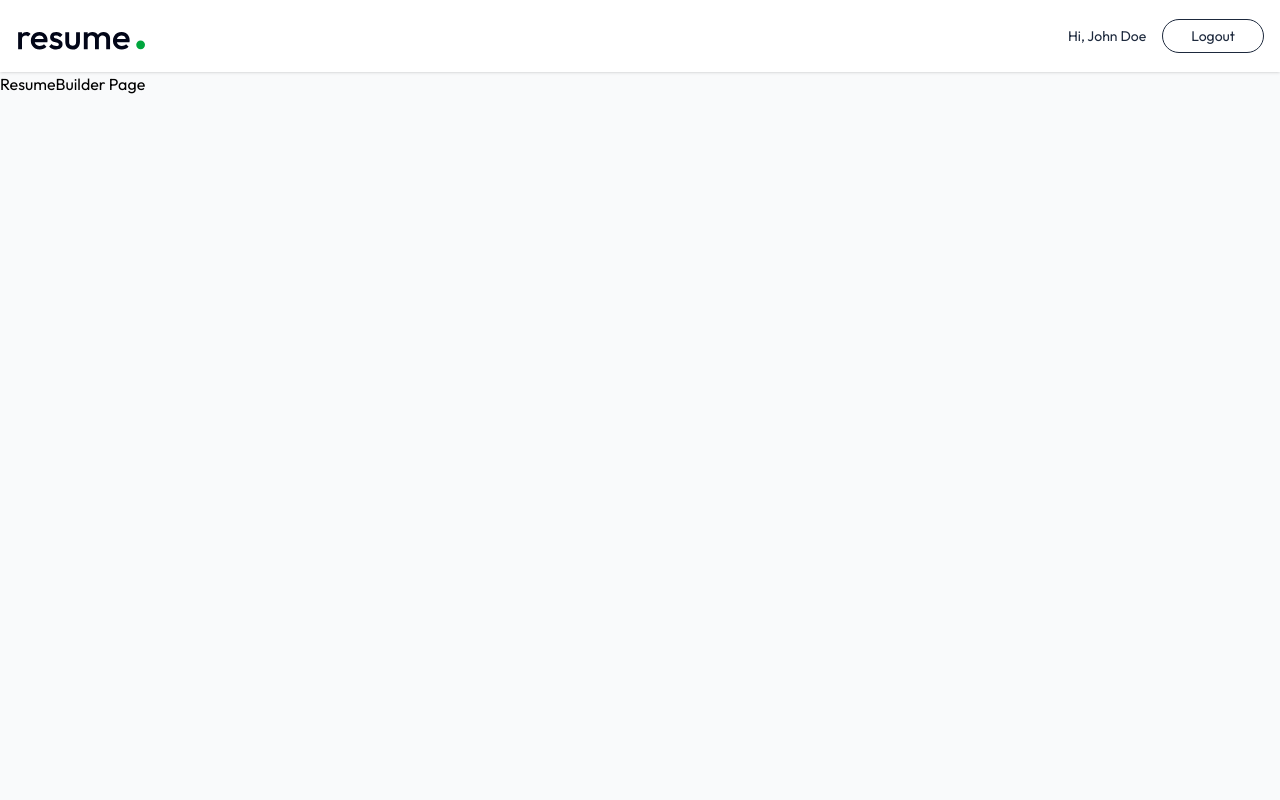
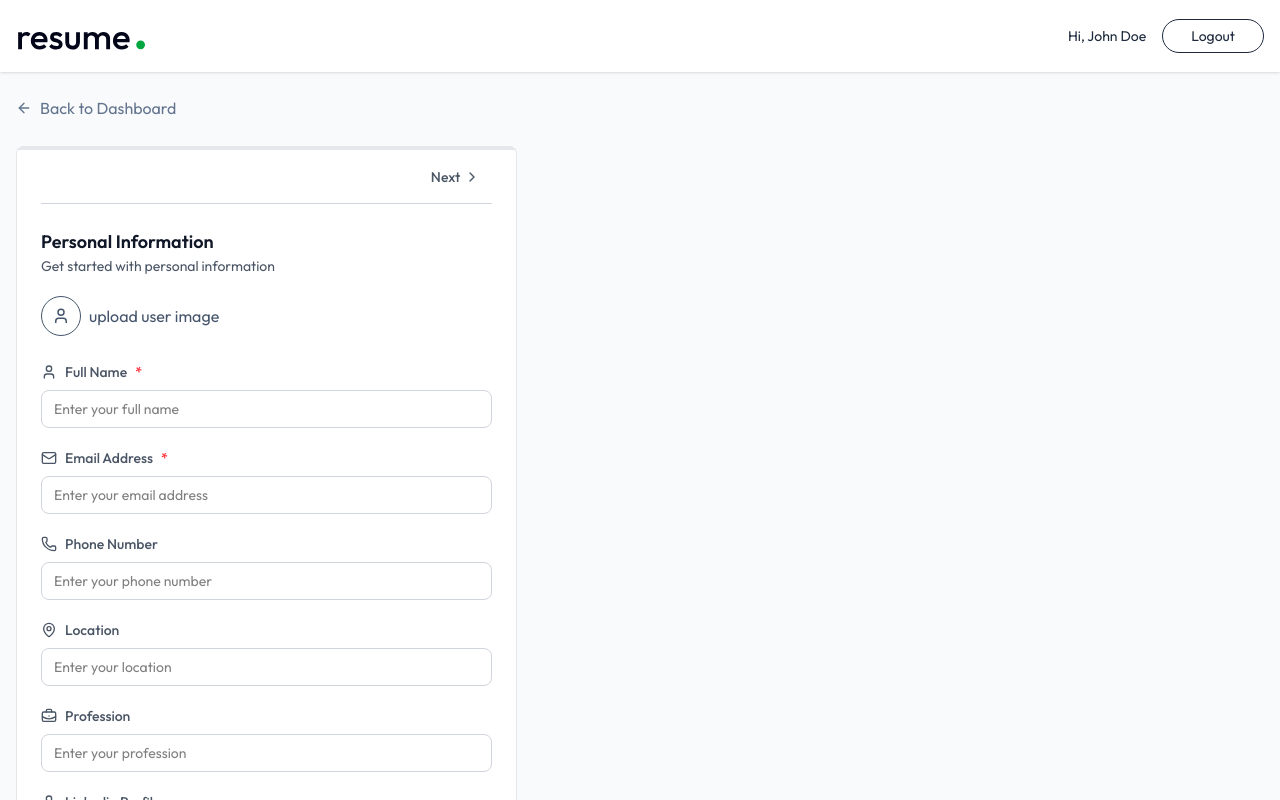
Before and after one commit to Adnan-30/resume-maker, a React (Vite) app in the folder client/: page /app/builder/1 in a window 1280 px wide. Shown: the top 800 px of the page. Built offline with nearby package versions, Linux system fonts and the light colour scheme; the HTML template or start-up script is replaced by a standard one.

Commit message:
addd component PersonalInfoForm

```diff
--- /dev/null
+++ b/client/src/components/PersonalInfoForm.jsx
@@ -0,0 +1,61 @@
+import { BriefcaseBusiness, Mail, MapPin, Phone, User, Globe } from 'lucide-react'
+import React from 'react'
+
+const PersonalInfoForm = ({data, onChange, removeBackground, setRemoveBackground}) => {
+    const handleChange = (field, value)=>{
+        onChange({...data, [field] : value})
+    }
+    const fields=[
+        {key:"full_name", label:"Full Name", icon:User, type:"text", required:true},
+        {key:"email", label:"Email Address", icon:Mail, type:"text", required:true},
+        {key:"phone", label:"Phone Number", icon:Phone, type:"tel"},
+        {key:"location", label:"Location", icon:MapPin, type:"text"},
+        {key:"profession", label:"Profession", icon:BriefcaseBusiness, type:"text"},
+        {key:"linkedin", label:"Linkedin Profile", icon:User, type:"url"},
+        {key:"website", label:"Personal Website", icon:Globe, type:"url"},
+    ]
+  return (
+    <div>
+      <h3 className='text-lg font-semibold text-gray-900'>Personal Information</h3>
+      <p className='text-sm text-gray-600'>Get started with personal information</p>
+      <div className='flex items-center gap-2'>
+        <label>
+            {data.image? (<img src={typeof data.image==='string'?data.image : URL.createObjectURL(data.image)} alt="user-image" className='w-16 h-16 rounded-full object-cover mt-5 ring ring-slate-300 hover:opacity-80'/>)
+             : (<div className='inline-flex items-center gap-2 mt-5 text-slate-600 hover:text-slate-700 cursor-pointer'>
+                <User className='size-10 p-2.5 border rounded-full'/>
+                upload user image
+             </div>)}
+             <input type="file" accept="image/jpeg, image/png" className='hidden' onChange={(e)=> handleChange("image", e.target.files[0])} />
+        </label>
+        {typeof data.image === 'object' && (
+            <div className='flex flex-col gap-1 pl-1 text-sm'>
+                <p>Remove Background</p>
+                <label className='relative inline-flex items-center cursor-pointer text-gray-900 gap-3'>
+                    <input type="checkbox" className='sr-only peer' onChange={()=> setRemoveBackground(prev=> !prev)} checked={removeBackground}/>
+                    <div className='w-9 h-5 bg-slate-300 rounded-full peer peer-checked:bg-green-600 transition-colors duration-200'>
+                    </div>
+                    <span className='dot absolute left-1 top-1 w-3 h-3 bg-white rounded-full transition-transform duration-200 ease-in-out peer-checked:translate-x-4'></span>
+                </label>
+            </div>
+        )}
+      </div>
+
+        {fields.map((field)=>{
+            const Icon=field.icon;
+            return(
+                <div key={field.key} className='space-y-1 mt-5'>
+                    <label className='flex items-center gap-2 text-sm font-medium text-gray-600'>
+                        <Icon className='size-4'/>
+                        {field.label}
+                        {field.required && <span className='text-red-500'>*</span>}
+                    </label>
+                    <input type={field.type} value={data[field.key] || ""} onChange={(e)=>handleChange(field.key, e.target.value)} className='mt-1 w-full px-3 py-2 border border-gray-300 rounded-lg focus:ring focus:ring-blue-500 focus:border-blue-500 outline-none transition-colors text-sm' placeholder={`Enter your ${field.label.toLowerCase()}`} required={field.required} />
+                </div>
+            )
+        })}
+
+    </div>
+  )
+}
+
+export default PersonalInfoForm
--- a/client/src/pages/ResumeBuilder.jsx
+++ b/client/src/pages/ResumeBuilder.jsx
@@ -1,9 +1,102 @@
-import React from 'react'
+import React, { useEffect, useState } from 'react'
+import { Link, useParams } from 'react-router-dom'
+import { dummyResumeData } from '../assets/assets'
+import { ArrowLeftIcon, Briefcase, ChevronLeft, ChevronRight, FileText, FolderIcon, GraduationCap, Sparkles, User } from 'lucide-react'
+import PersonalInfoForm from '../components/PersonalInfoForm'
 
 const ResumeBuilder = () => {
+  const {resumeId} = useParams()
+
+  const [resumeData, setResumeData] = useState({
+    _id:"",
+    title:"",
+    personal_info:{},
+    professional_summary:"",
+    experience: [],
+    education: [],
+    project: [],
+    skills: [],
+    template: "classic",
+    accent_color:"#3B82F6",
+    public: false
+  })
+
+  const loadExistingResume = async()=>{
+    const resume=dummyResumeData.find(resume=> resume._id===resumeId)
+    if(resume){
+      setResumeData(resume)
+      document.title=resume.title
+    }
+  }
+
+  const [activeSectionIndex,setActiveSectionIndex]=useState(0)
+  const [removeBackground, setRemoveBackground] =useState(false);
+
+  const sections = [
+    {id:"personal",name:"Personal Info", icon:User},
+    {id:"summary",name:"Summary", icon:FileText},
+    {id:"experience",name:"Experience", icon:Briefcase},
+    {id:"education",name:"Education", icon:GraduationCap},
+    {id:"projects",name:"Projects", icon:FolderIcon},
+    {id:"skills",name:"Skills", icon:Sparkles},
+  ]
+
+  const activeSection=sections[activeSectionIndex]
+
+  useEffect(()=>{
+    loadExistingResume()
+  },[])
   return (
     <div>
-      <h1>ResumeBuilder Page</h1>
+      <div className='max-w-7xl mx-auto px-4 py-6'>
+        <Link to="/app" className='inline-flex gap-2 items-center text-slate-500 hover:text-slate-700 transition-all'>
+          <ArrowLeftIcon className='size-4'/> Back to Dashboard
+        </Link>
+      </div>
+      <div className='max-w-7xl mx-auto px-4 pb-8'>
+        <div className='grid lg:grid-cols-12 gap-8'>
+          {/* left-form */}
+          <div className='relative lg:col-span-5 rounded-lg overflow-hidden'>
+            <div className='bg-white rounded-lg shadow-sm border border-gray-200 p-6 pt-1'>
+              {/* progress bar using active section index  */}
+              <hr className='absolute top-0 left-0 right-0 border-2 border-gray-200'/>
+              <hr className='absolute top-0 left-0 h-1 bg-gradient-to-r from-green-500 to-green-600 border-none transition-all duration-2000' style={{width:`${activeSectionIndex*100/(sections.length-1)}`}}/>
+
+              {/* section nav  */}
+              <div className='flex justify-between items-center mb-6 border-b border-gray-300 py-1'>
+                <div>
+
+                </div>
+                <div className='flex items-center'>
+                  {activeSectionIndex!==0 && (
+                    <button onClick={()=> setActiveSectionIndex((prevIndex)=> Math.max(prevIndex-1,0))} className='flex items-center gap-1 p-3 rounded-lg text-sm font-medium text-gray-600 hover:bg-gray-50 transition-all' disabled={activeSectionIndex===0}>
+                      <ChevronLeft className='size-4'/> Previous
+                    </button>
+                  )}
+                  <button onClick={()=> setActiveSectionIndex((prevIndex)=> Math.min(prevIndex+1,sections.length-1))} className={`flex items-center gap-1 p-3 rounded-lg text-sm font-medium text-gray-600 hover:bg-gray-50 transition-all ${activeSectionIndex===sections.length-1 && 'opacity-50'}`} disabled={activeSectionIndex===sections.length-1}>
+                      Next<ChevronRight className='size-4'/>
+                    </button>
+                </div>
+              </div>
+              {/* form content */}
+              <div className='space-y-6'>
+                  {activeSection.id==='personal' && (
+                    <PersonalInfoForm data={resumeData.personal_info} onChange={(data)=>setResumeData(prev=> ({...prev, personal_info: data}))} removeBackground={removeBackground} setRemoveBackground={setRemoveBackground}/>
+                  )}
+              </div>
+            </div>
+          </div>
+
+          {/* right-preview  */}
+          <div className='lg:col-span-7 max-lg:mt-6'>
+                  <div>
+                    {/* --- buttons ---  */}
+                  </div>
+
+                  {/* --- resume preview ---  */}
+          </div>
+        </div>
+      </div>
     </div>
   )
 }
```
